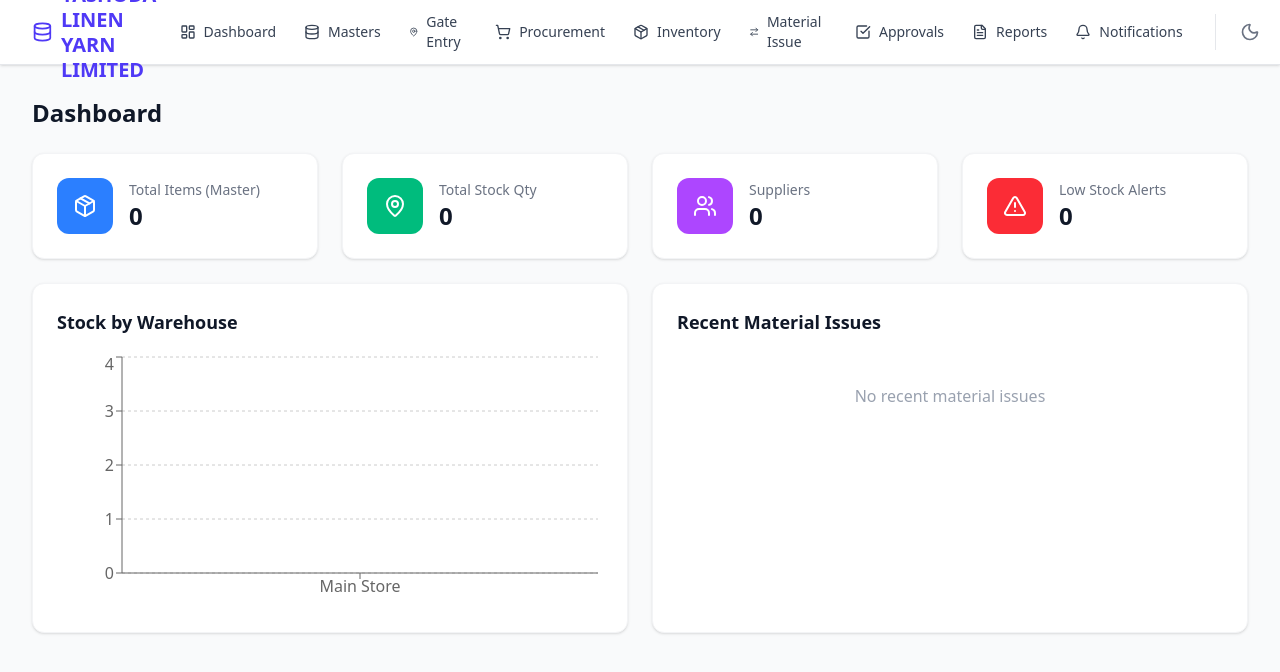
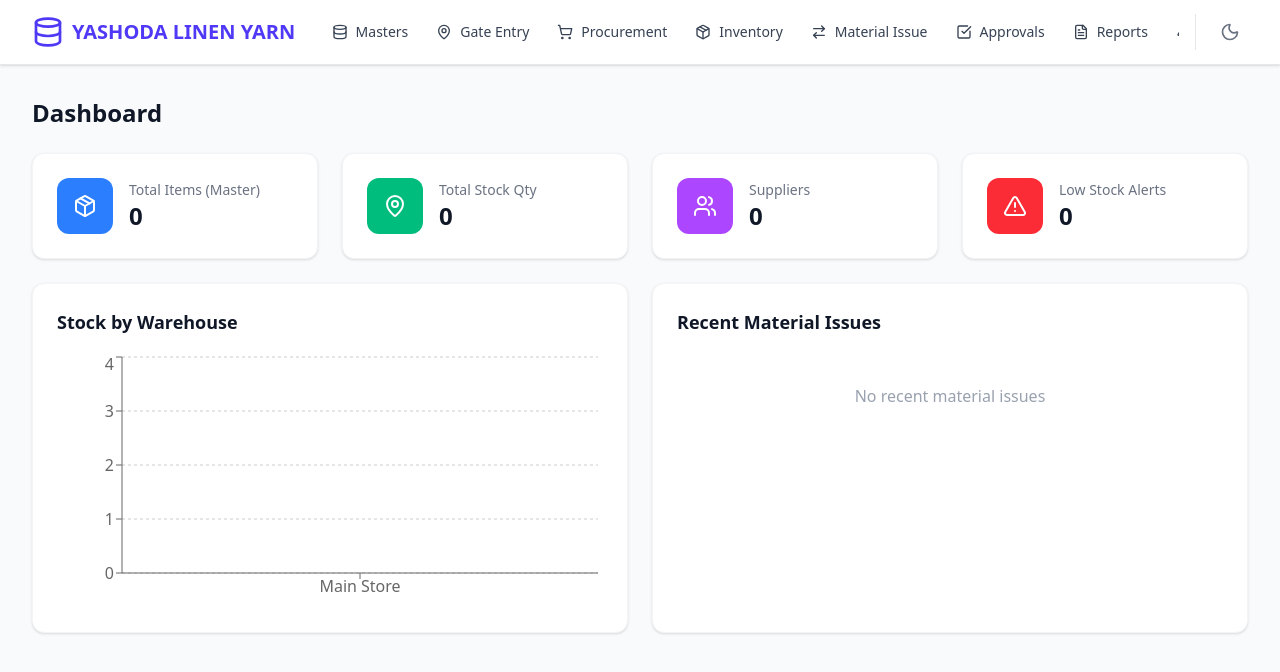
Before and after one commit to mis-yajur/YASHODA-LINEN-YARN-LIMITED, a React (Vite) app: page /#/ in a window 1280 px wide. Shown: the top 672 px of the page. Built offline with nearby package versions, Linux system fonts and the light colour scheme.

Commit message:
feat(ui/config): optimize header layout and set default script URL
Refactor top navigation to improve responsiveness on mobile devices and hardcode the default Google Apps Script URL as a fallback to ensure system connectivity.

```diff
--- a/src/App.tsx
+++ b/src/App.tsx
@@ -53,29 +53,31 @@
     <div className="min-h-screen bg-gray-50 dark:bg-zinc-950 flex flex-col text-gray-900 dark:text-gray-100 transition-colors">
       {/* Top Navigation Bar */}
       <header className="sticky top-0 z-50 bg-white dark:bg-zinc-900 border-b border-gray-200 dark:border-zinc-800 shadow-sm">
-        <div className="max-w-7xl mx-auto px-4 sm:px-6 lg:px-8">
-          <div className="flex justify-between h-16">
-            <div className="flex items-center">
+        <div className="w-full mx-auto px-4 sm:px-6 lg:px-8">
+          <div className="flex justify-between items-center h-16">
+            <div className="flex items-center shrink-0 pr-4">
               <Link to="/" className="flex items-center gap-2 text-indigo-600 dark:text-indigo-400 font-bold text-xl">
-                <Database className="w-8 h-8" />
-                <span className="hidden sm:block leading-tight">YASHODA LINEN<br/>YARN LIMITED</span>
-                <span className="sm:hidden">YASHODA ERP</span>
+                <Database className="w-8 h-8 shrink-0" />
+                <span className="hidden md:block truncate">YASHODA LINEN YARN</span>
+                <span className="md:hidden truncate">ERP</span>
               </Link>
             </div>
 
             {/* Desktop Navigation */}
-            <nav className="hidden xl:flex space-x-1 items-center">
+            <nav className="hidden lg:flex flex-1 justify-center space-x-1 overflow-x-auto px-2">
               {navItems.map((item) => (
                 <Link
                   key={item.name}
                   to={item.path}
-                  className="flex items-center gap-2 px-3 py-2 rounded-md text-sm font-medium text-gray-700 dark:text-gray-300 hover:bg-gray-100 dark:hover:bg-zinc-800 hover:text-indigo-600 dark:hover:text-indigo-400 transition-colors"
+                  className="flex items-center gap-2 px-3 py-2 rounded-md text-sm font-medium text-gray-700 dark:text-gray-300 hover:bg-gray-100 dark:hover:bg-zinc-800 hover:text-indigo-600 dark:hover:text-indigo-400 transition-colors whitespace-nowrap"
                 >
-                  <item.icon className="w-4 h-4" />
-                  {item.name}
+                  <item.icon className="w-4 h-4 shrink-0" />
+                  <span className="hidden xl:inline">{item.name}</span>
                 </Link>
               ))}
-              <div className="flex items-center ml-4 pl-4 border-l border-gray-200 dark:border-zinc-800">
+            </nav>
+
+            <div className="hidden lg:flex items-center ml-4 pl-4 border-l border-gray-200 dark:border-zinc-800 shrink-0">
               {isSyncing && <span className="text-xs text-gray-500 animate-pulse mr-2">Syncing...</span>}
               <button
                 onClick={() => setDarkMode(!darkMode)}
@@ -85,10 +87,9 @@
                 {darkMode ? <Sun className="w-5 h-5" /> : <Moon className="w-5 h-5" />}
               </button>
             </div>
-            </nav>
 
             {/* Mobile menu button */}
-            <div className="flex items-center xl:hidden">
+            <div className="flex items-center lg:hidden shrink-0">
               <div className="flex items-center mr-2">
                  {isSyncing && <span className="text-xs text-gray-500 animate-pulse mr-2">Syncing...</span>}
                  <button
@@ -103,7 +104,7 @@
                 onClick={() => setMobileMenuOpen(!mobileMenuOpen)}
                 className="inline-flex items-center justify-center p-2 rounded-md text-gray-500 hover:text-gray-900 hover:bg-gray-100 dark:hover:bg-zinc-800 dark:hover:text-white transition-colors"
               >
-                {mobileMenuOpen ? <X className="w-6 h-6" /> : <Menu className="w-6 h-6" />}
+                {mobileMenuOpen ? <X className="w-6 h-6 shrink-0" /> : <Menu className="w-6 h-6 shrink-0" />}
               </button>
             </div>
           </div>
@@ -111,7 +112,7 @@
 
         {/* Mobile Navigation Menu */}
         {mobileMenuOpen && (
-          <div className="xl:hidden bg-white dark:bg-zinc-900 border-b border-gray-200 dark:border-zinc-800 shadow-lg absolute w-full">
+          <div className="lg:hidden bg-white dark:bg-zinc-900 border-b border-gray-200 dark:border-zinc-800 shadow-lg absolute w-full">
             <div className="px-2 pt-2 pb-3 space-y-1">
               {navItems.map((item) => (
                 <Link
@@ -120,7 +121,7 @@
                   onClick={() => setMobileMenuOpen(false)}
                   className="flex items-center gap-3 px-3 py-3 rounded-md text-base font-medium text-gray-700 dark:text-gray-300 hover:bg-gray-100 dark:hover:bg-zinc-800 hover:text-indigo-600 dark:hover:text-indigo-400"
                 >
-                  <item.icon className="w-5 h-5" />
+                  <item.icon className="w-5 h-5 shrink-0" />
                   {item.name}
                 </Link>
               ))}
--- a/src/context/AppContext.tsx
+++ b/src/context/AppContext.tsx
@@ -75,7 +75,8 @@
         }
       }
 
-      const savedUrl = state.scriptUrl || localStorage.getItem('yashoda_inventory_script_url');
+      const APP_SCRIPT_URL = "https://script.google.com/macros/s/AKfycbxhbZpukrSNyJEvK_fAg1VgjBd6pIS9e3T_AvygI1CZaII27ggbhtry4rI_abUtgN0A/exec";
+      const savedUrl = state.scriptUrl || localStorage.getItem('yashoda_inventory_script_url') || APP_SCRIPT_URL;
       if (savedUrl) {
         // Use Google Apps Script Web App
         const res = await fetch(savedUrl, {
```
Lines whose indentation alone changed are shown as unchanged.
